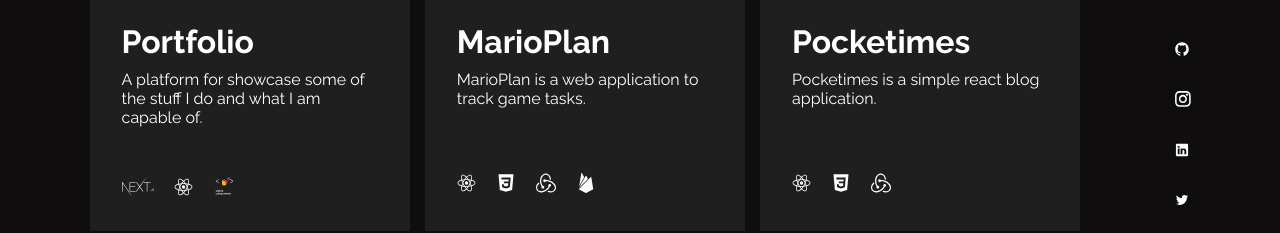
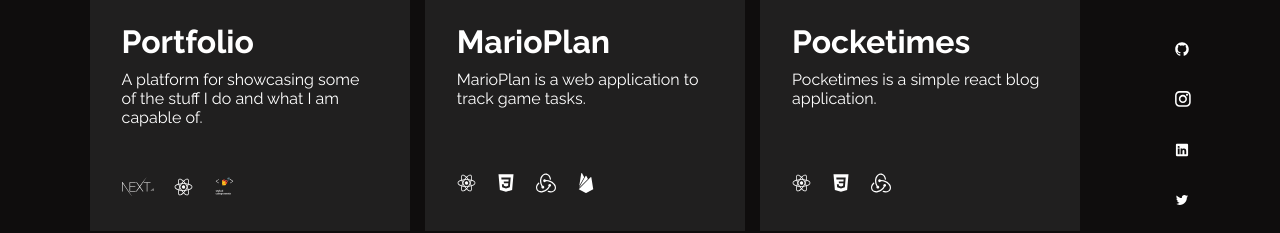
Before and after one commit to horler234/portfolio-v3, a Next.js app: page /projects in a window 1280 px wide. Shown: the part 282-515 px from the top of the page. Built offline with nearby package versions, Linux system fonts and the light colour scheme.

Commit message:
Fixed typos

```diff
--- a/constants/projects.ts
+++ b/constants/projects.ts
@@ -19,7 +19,7 @@ export const projectList: ProjectContextType = {
       live: "/",
       source: "https://github.com/horler234/portfolio-v4",
       imgSrc: "/images/portfolio.JPG",
-      shortDescription: "A platform for showcase some of the stuff I do and what I am capable of.",
+      shortDescription: "A platform for showcasing some of the stuff I do and what I am capable of.",
       longDescription: "Built with the lightest and best methods for the best user experience, this is my portfolio web application to showcase my strengths in web development."
     },
     {
```
Also changed, not shown: components/AboutWrapper.tsx (+7 -8 lines).
